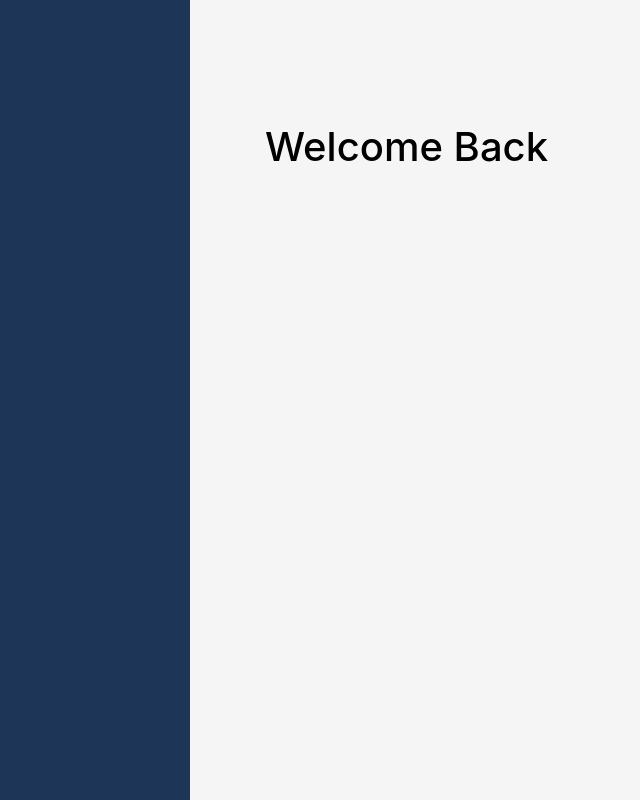
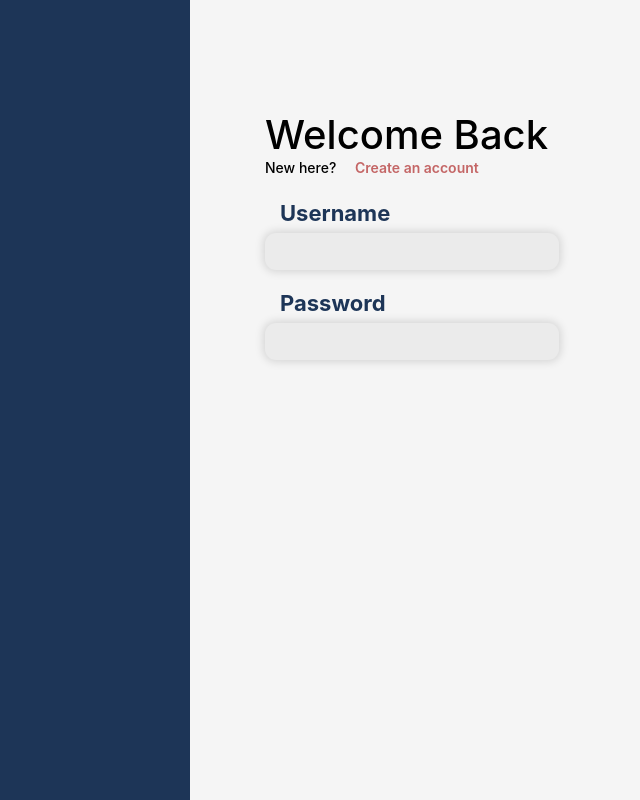
Before and after one commit to dhruv6-6/temp-chat-name, a React (Create React App) app in the folder client/: page / in a window 1280 px wide. Shown: the whole page, without its empty margins (640-1280 px from the left). Built offline with nearby package versions, Linux system fonts and the light colour scheme.

Commit message:
signup screen v1 ready

```diff
--- a/client/src/windows/signup/Signup.css
+++ b/client/src/windows/signup/Signup.css
@@ -30,18 +30,80 @@
     height: 90px;
 }
 .welcome_message{
-
     width: 100%;
-left: 953.16px;
-top: 212px;
 
     font-family: 'Inter';
     font-style: normal;
     font-weight: 500;
     font-size: 40px;
-line-height: 74px;
-display: flex;
     align-items: center;
+    margin:0px;
 
     color: #000000;
 }
+
+.bottom_welcome_message{
+    display:flex;
+    flex-direction: row;
+    margin:0px;
+}
+
+.new_here{
+    width: 30%;
+    font-family: 'Inter';
+    font-style: normal;
+    font-weight: 500;
+    font-size: 14px;
+    margin:0px;
+
+    color: #000000;
+}
+
+.create_account{
+    flex:1;
+
+    font-family: 'Inter';
+    font-style: normal;
+    font-weight: 600;
+    font-size: 14px;
+    margin: 0px;
+
+    color: #C46666;
+}
+
+.username_writting{
+    font-family: 'Inter';
+    font-style: normal;
+    font-weight: 700;
+    font-size: 22px;
+    margin:0px;
+    margin-left: 15px;
+    color: #1D3557;
+}
+.username_input{
+    width:290px;
+    height:35px;
+    margin-top: 7px;
+    background: #EBEBEB;
+    box-shadow: 0px 0px 9px 2px rgba(0, 0, 0, 0.13);
+    border-radius: 11px;
+    border-style: none;
+}
+.password_writting{
+    font-family: 'Inter';
+    font-style: normal;
+    font-weight: 700;
+    font-size: 22px;
+    margin:0px;
+    margin-left: 15px;
+    color: #1D3557;
+}
+.password_input{
+    width:290px;
+    height:35px;
+    margin-top: 7px;
+    background: #EBEBEB;
+    box-shadow: 0px 0px 9px 2px rgba(0, 0, 0, 0.13);
+    border-radius: 11px;
+    border-style: none;
+}
--- a/client/src/windows/signup/Signup.js
+++ b/client/src/windows/signup/Signup.js
@@ -7,10 +7,17 @@ const Signup = ()=>{
         <div className="full_screen_box">
             <div className='login_area'>
                 <div className='welcome'>
-                    <p1 className="welcome_message">Welcome Back</p1>
+                    <p className="welcome_message">Welcome Back</p>
+                    <p className="bottom_welcome_message"><p className="new_here">New here?</p><p className='create_account'>Create an account</p></p>
                 </div>
-                <div className='username'></div>
-                <div className='password'></div>
+                <div className='username'>
+                    <p className='username_writting'>Username</p>
+                    <input className='username_input'></input>
+                </div>
+                <div className='password'>
+                    <p className='password_writting'>Password</p>
+                    <input className='password_input'></input>
+                </div>
             </div>
         </div>
     )
```
Lines whose indentation alone changed are shown as unchanged.
